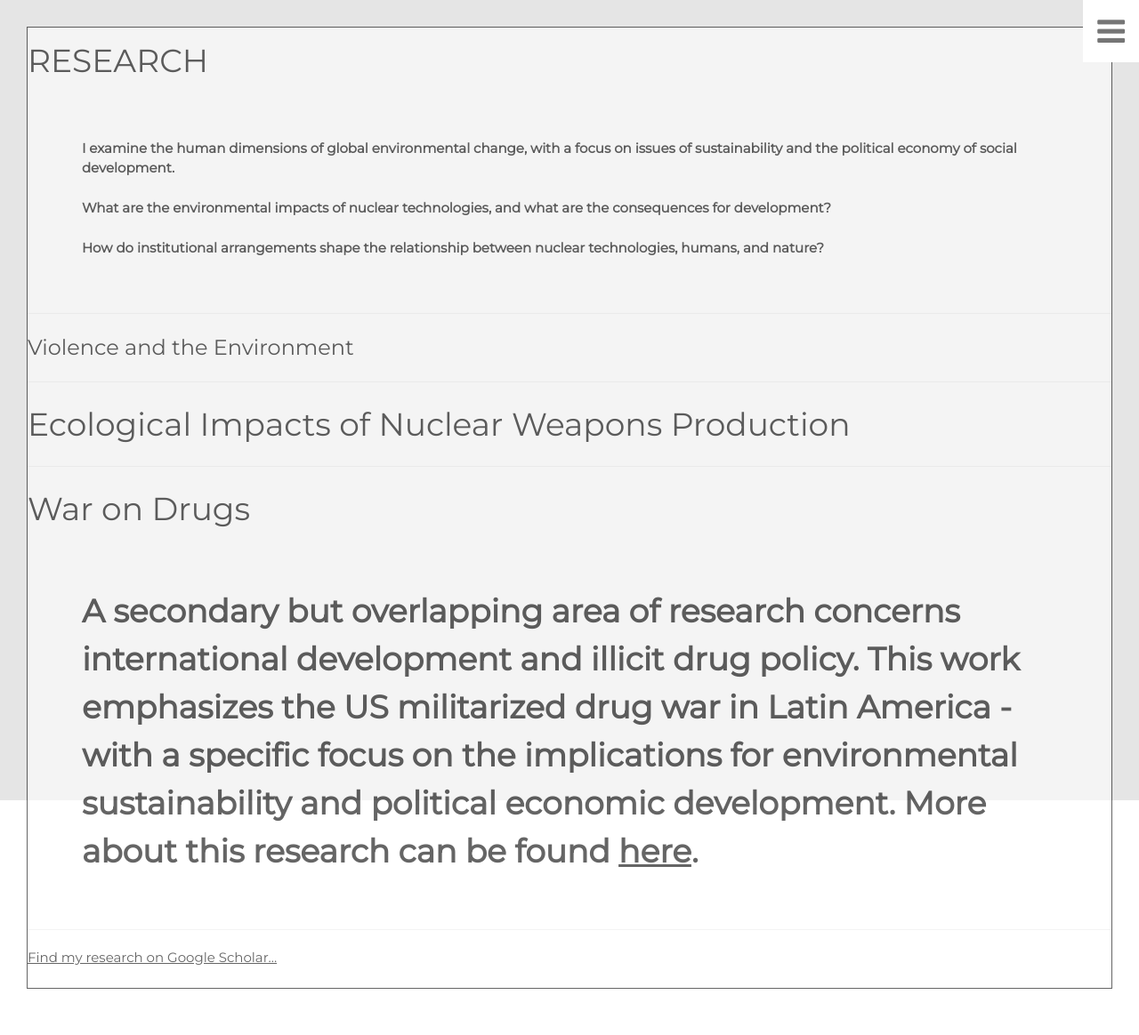
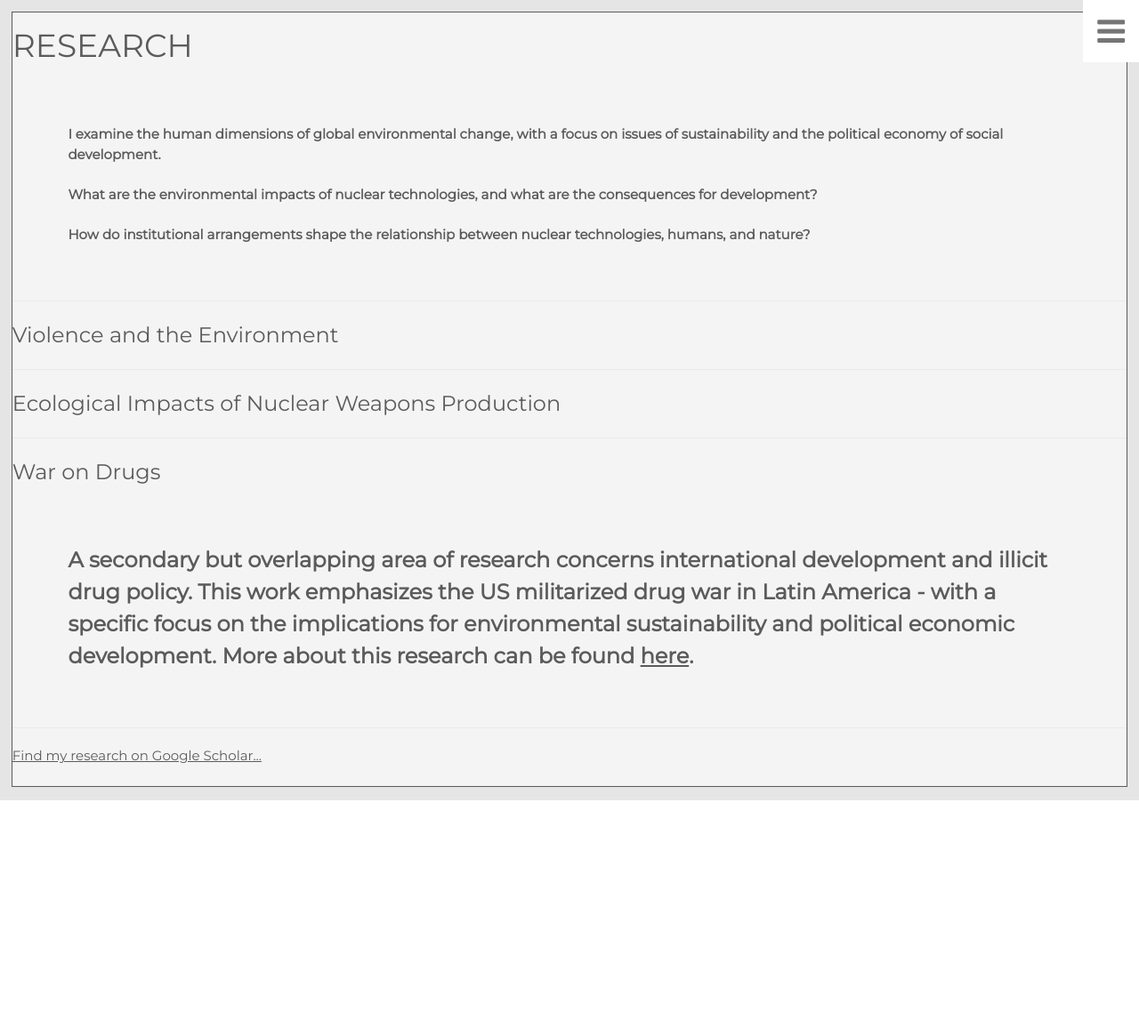
Before and after one commit to resilience1/resilience1.github.io, a Jekyll site: the page built from research.html, in a window 1280 px wide. Shown: the whole page at 89% size. Built offline with Jekyll 4.4.1, drawn with Linux system fonts in a browser that asks for light colours; nearby versions of some CDN libraries; after the commit the page ends 921 px from its top, so only the background shows below that.

Commit message:
Update research.html

```diff
--- a/research.html
+++ b/research.html
@@ -7,7 +7,8 @@
 	div.transbox {margin: 30px;
   	background-color: #ffffff;
   	border: 1px solid black;
-  	opacity: 0.6;}
+  	opacity: 0.6;
+	margin: 1%}
 
 	div.transbox p {
   	margin: 5%;
@@ -20,7 +21,7 @@
 
 <div class="background">
   <div class="transbox">
-	<h1 class="lg-heading">RESEARCH</h1>
+	<h1 class="lg-heading center">RESEARCH</h1>
 	<p>I examine the human dimensions of global environmental change, with a focus on issues of
 		sustainability and the political economy of social development. <br><br>
 
@@ -34,13 +35,13 @@
       <h3>Violence and the Environment</h3>
 
 <hr>
-<h1>Ecological Impacts of Nuclear Weapons Production</h1>
+<h3>Ecological Impacts of Nuclear Weapons Production</h3>
 <hr>
-<h1>War on Drugs
+<h3>War on Drugs
 	<p>A secondary but overlapping area of research concerns international development and illicit drug policy.
 	This work emphasizes the US militarized drug war in Latin America - with a specific focus on the implications
 	for environmental sustainability and political economic development. More about this research can be found
-		<a href="https://sociology.mcmaster.ca/research/war-on-drugs-gregory-hooks">here</a>.</p></h1>
+		<a href="https://sociology.mcmaster.ca/research/war-on-drugs-gregory-hooks">here</a>.</p></h3>
 	<hr>
 
 	<a href="https://scholar.google.com/citations?hl=en&user=VlfLoucAAAAJ&view_op=list_works&gmla=AJsN-F7butrUXzp4QSL0moX01XIKO74h_zWTYhCG0Szr1b_Je10BY-ekI3exeJmDio-_PCRrnylPx0vToA2Sb1zAylKydu0y6KdtR0ccUlR2FdSTMQs0zXY">
```
